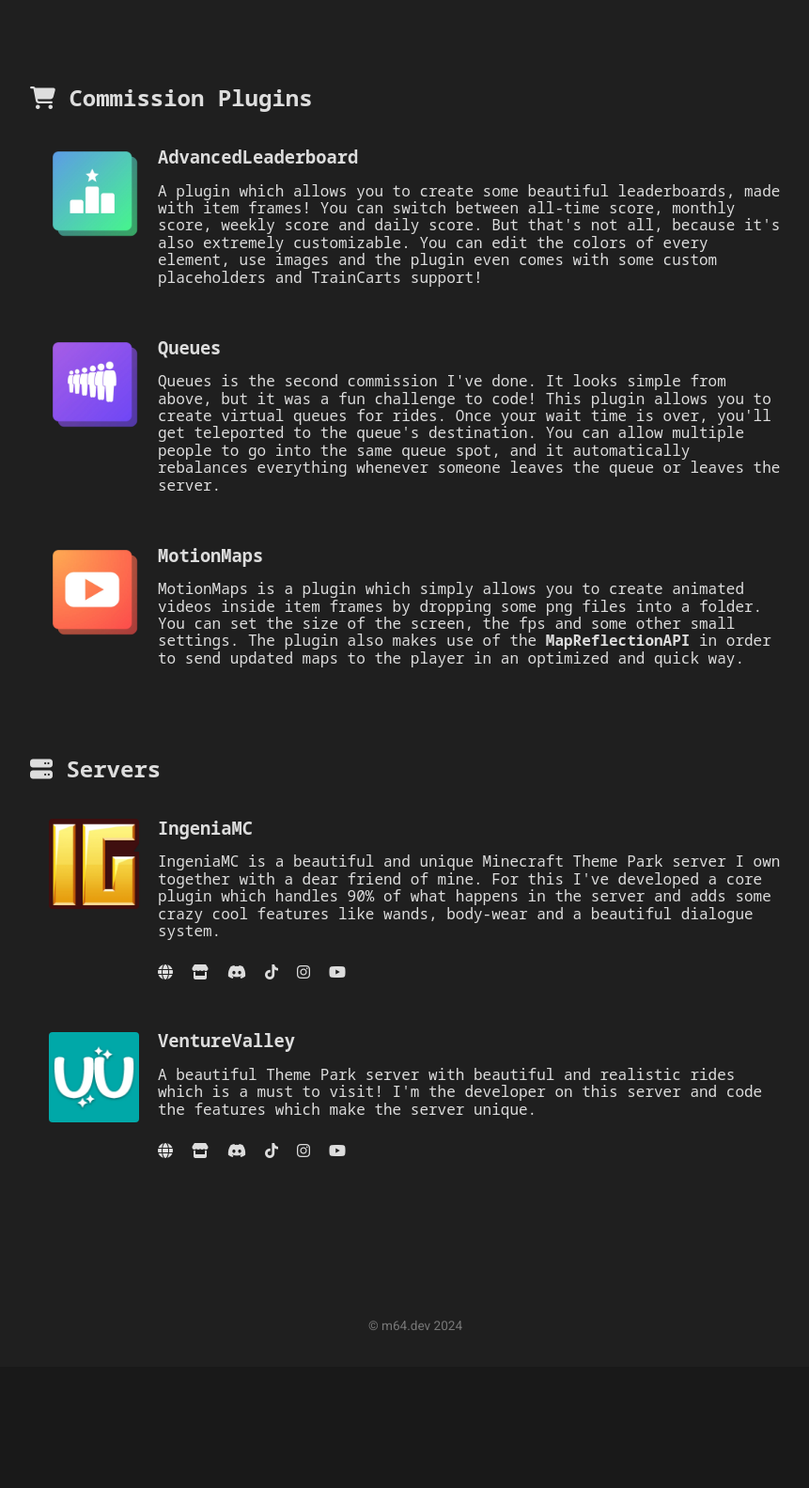
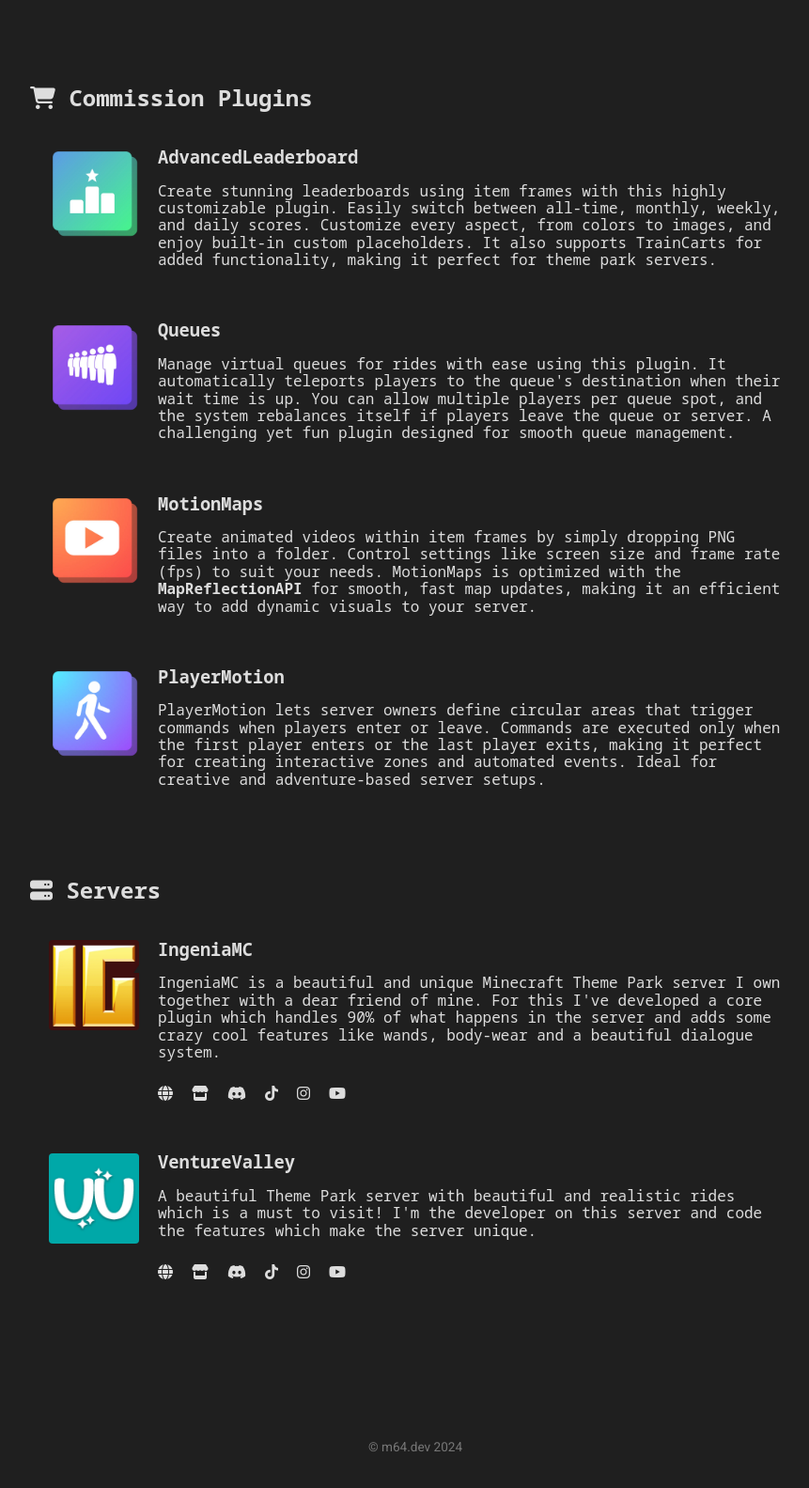
Before and after one commit to M64DiamondStar/M64Dev, a PHP site: page /projects in a window 1280 px wide. Shown: the part 748-2331 px from the top of the page at 94% size, without its empty margins (198-1059 px from the left). Before the commit the page ends 2164 px from the top, so only its background shows below. Run offline with PHP 8.4, Linux system fonts and the light colour scheme; some libraries are stand-ins or nearby versions.

Commit message:
Added PlayerMotion and updated other commission texts

```diff
--- a/projects.php
+++ b/projects.php
@@ -137,10 +137,7 @@
                             </div>
                             <div>
                                 <h3>AdvancedLeaderboard</h3>
-                                    <p>A plugin which allows you to create some beautiful leaderboards, made with item frames!
-                                        You can switch between all-time score, monthly score, weekly score and daily score. But that's
-                                        not all, because it's also extremely customizable. You can edit the colors of every element, use images
-                                        and the plugin even comes with some custom placeholders and TrainCarts support!
+                                    <p>Create stunning leaderboards using item frames with this highly customizable plugin. Easily switch between all-time, monthly, weekly, and daily scores. Customize every aspect, from colors to images, and enjoy built-in custom placeholders. It also supports TrainCarts for added functionality, making it perfect for theme park servers.
                                     </p>
                             </div>
                         </section>
@@ -155,10 +152,7 @@
                             </div>
                             <div>
                                 <h3>Queues</h3>
-                                    <p>Queues is the second commission I've done. It looks simple from above, but it was a fun challenge to code! This plugin allows
-                                        you to create virtual queues for rides. Once your wait time is over, you'll get teleported to the queue's destination. You can allow
-                                        multiple people to go into the same queue spot, and it automatically rebalances everything whenever someone leaves the queue or
-                                        leaves the server.
+                                    <p>Manage virtual queues for rides with ease using this plugin. It automatically teleports players to the queue's destination when their wait time is up. You can allow multiple players per queue spot, and the system rebalances itself if players leave the queue or server. A challenging yet fun plugin designed for smooth queue management.
                                     </p>
                             </div>
                         </section>
@@ -173,10 +167,22 @@
                             </div>
                             <div>
                                 <h3>MotionMaps</h3>
-                                    <p>MotionMaps is a plugin which simply allows you to create animated videos inside item frames by dropping some png files
-                                        into a folder. You can set the size of the screen, the fps and some other small settings. The plugin also makes use of
-                                        the <a href="https://github.com/SBDPlugins/MapReflectionAPI" class="link" target="_blank">MapReflectionAPI</a> in order to send updated maps to the
-                                        player in an optimized and quick way.
+                                    <p>Create animated videos within item frames by simply dropping PNG files into a folder. Control settings like screen size and frame rate (fps) to suit your needs. MotionMaps is optimized with the <a href="https://github.com/SBDPlugins/MapReflectionAPI" class="link" target="_blank">MapReflectionAPI</a> for smooth, fast map updates, making it an efficient way to add dynamic visuals to your server.
+                                    </p>
+                            </div>
+                        </section>
+
+                        <section class="project" id="playermotion">
+                            <div>
+                                <picture>
+                                    <source type="image/webp" srcset="/assets/projects/playermotion.webp">
+                                    <source type="image/jpg" srcset="/assets/projects/playermotion.jpg">
+                                    <img class="project-icon" src="/assets/projects/playermotion.jpg" alt="PlayerMotion icon">
+                                </picture>
+                            </div>
+                            <div>
+                                <h3>PlayerMotion</h3>
+                                    <p>PlayerMotion lets server owners define circular areas that trigger commands when players enter or leave. Commands are executed only when the first player enters or the last player exits, making it perfect for creating interactive zones and automated events. Ideal for creative and adventure-based server setups.
                                     </p>
                             </div>
                         </section>
```
